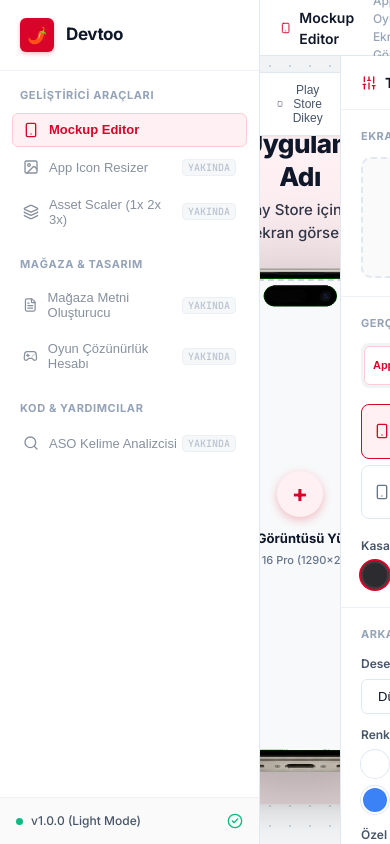
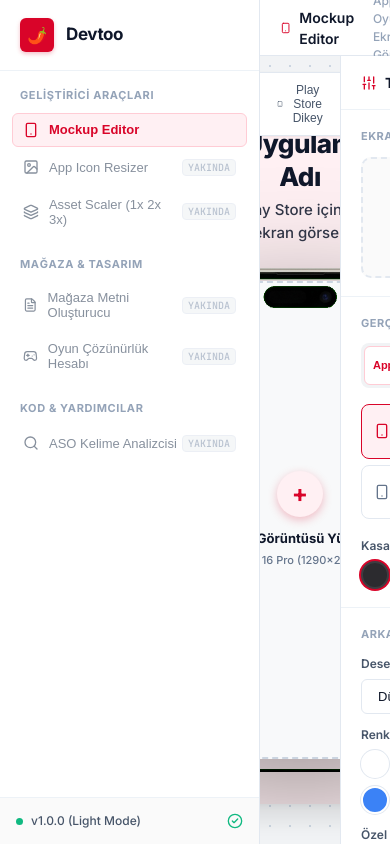
Before and after one commit to RieStudio/Devtoo, a React (Vite) app: page / in a window 390 px wide. Built offline with nearby package versions, Linux system fonts and the light colour scheme.

Commit message:
fix(mockup): crop iPhone bottom charging port and refine screen cutout positioning

```diff
--- a/src/components/MockupEditor/DeviceFrame.tsx
+++ b/src/components/MockupEditor/DeviceFrame.tsx
@@ -163,7 +163,7 @@ export const DeviceFrame: React.FC<DeviceFrameProps> = ({
     switch (deviceType) {
       case 'iphone16pro':
       case 'iphone15pro':
-        return { top: '2.2%', left: '3.2%', width: '93.6%', height: '95.6%', cornerRadius: 40 };
+        return { top: '2.5%', left: '3.6%', width: '92.8%', height: '95.0%', cornerRadius: 38 };
       case 'samsung-s25ultra':
       case 'samsung-s24':
         return { top: '1.6%', left: '2.4%', width: '95.2%', height: '96.8%', cornerRadius: 12 };
@@ -173,7 +173,7 @@ export const DeviceFrame: React.FC<DeviceFrameProps> = ({
       case 'ipadpro':
         return { top: '3.2%', left: '4.0%', width: '91.8%', height: '93.6%', cornerRadius: 20 };
       default:
-        return { top: '2.2%', left: '3.2%', width: '93.6%', height: '95.6%', cornerRadius: 40 };
+        return { top: '2.5%', left: '3.6%', width: '92.8%', height: '95.0%', cornerRadius: 38 };
     }
   };
 
```
Also changed, not shown: public/devices/iphone15pro.png, public/devices/iphone16pro.png.
